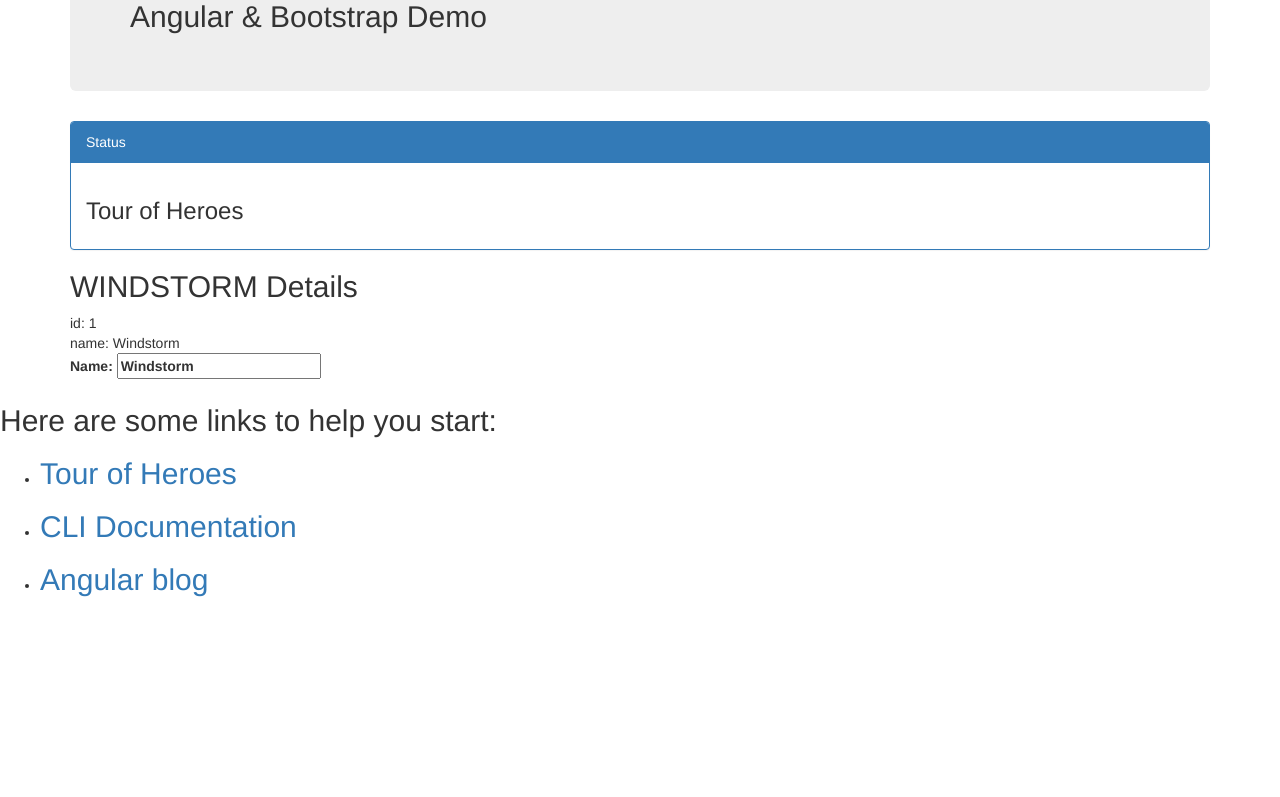
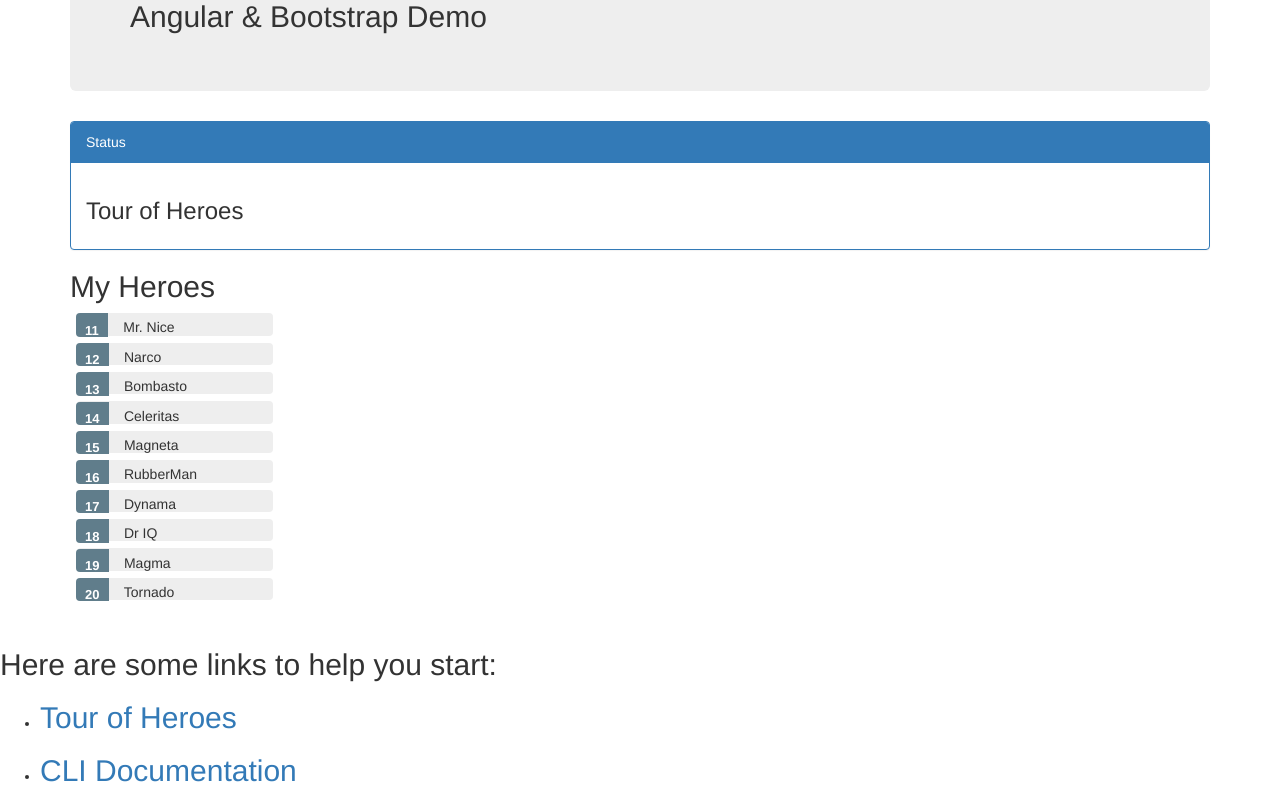
Before and after one commit to danielcgithub/basic-angular-app, an Angular app: page / in a window 1280 px wide. Shown: the part 527-1324 px from the top of the page. Before the commit the page ends 1133 px from the top, so only its background shows below. Built offline with nearby package versions, Linux system fonts and the light colour scheme.

Commit message:
The Tour of Heroes app displays a list of heroes in a Master/Detail view. You used *ngFor to display a list.

```diff
--- a/src/app/heroes/heroes.component.css
+++ b/src/app/heroes/heroes.component.css
@@ -0,0 +1,48 @@
+/* HeroesComponent's private CSS styles */
+.selected {
+    background-color: #CFD8DC !important;
+    color: white;
+  }
+  .heroes {
+    margin: 0 0 2em 0;
+    list-style-type: none;
+    padding: 0;
+    width: 15em;
+  }
+  .heroes li {
+    cursor: pointer;
+    position: relative;
+    left: 0;
+    background-color: #EEE;
+    margin: .5em;
+    padding: .3em 0;
+    height: 1.6em;
+    border-radius: 4px;
+  }
+  .heroes li.selected:hover {
+    background-color: #BBD8DC !important;
+    color: white;
+  }
+  .heroes li:hover {
+    color: #607D8B;
+    background-color: #DDD;
+    left: .1em;
+  }
+  .heroes .text {
+    position: relative;
+    top: -3px;
+  }
+  .heroes .badge {
+    display: inline-block;
+    font-size: small;
+    color: white;
+    padding: 0.8em 0.7em 0 0.7em;
+    background-color: #607D8B;
+    line-height: 1em;
+    position: relative;
+    left: -1px;
+    top: -4px;
+    height: 1.8em;
+    margin-right: .8em;
+    border-radius: 4px 0 0 4px;
+  }
--- a/src/app/heroes/heroes.component.html
+++ b/src/app/heroes/heroes.component.html
@@ -1,3 +1,11 @@
+<h2>My Heroes</h2>
+<ul class="heroes">
+  <li *ngFor="let hero of heroes">
+    <span class="badge">{{hero.id}}</span> {{hero.name}}
+  </li>
+</ul>
+
+<!--
 <h2>{{hero.name | uppercase}} Details</h2>
 <div><span>id: </span>{{hero.id}}</div>
 <div><span>name: </span>{{hero.name}}</div>
@@ -7,4 +15,4 @@
     Name:
     <input [(ngModel)] ="hero.name" placeholder="name"/>
   </label>
-</div>
+</div> -->
--- a/src/app/heroes/heroes.component.ts
+++ b/src/app/heroes/heroes.component.ts
@@ -1,5 +1,7 @@
 import { Component, OnInit } from '@angular/core';
 import { Hero } from '../hero';
+import { HEROES } from '../mock-heroes';
+
 
 @Component({
   selector: 'app-heroes',
@@ -12,6 +14,8 @@
     name: 'Windstorm'
   };
 
+  heroes = HEROES;
+
   constructor() { }
 
   ngOnInit() {
--- /dev/null
+++ b/src/app/mock-heroes.ts
@@ -0,0 +1,14 @@
+import { Hero } from './hero';
+
+export const HEROES: Hero[] = [
+  { id: 11, name: 'Mr. Nice' },
+  { id: 12, name: 'Narco' },
+  { id: 13, name: 'Bombasto' },
+  { id: 14, name: 'Celeritas' },
+  { id: 15, name: 'Magneta' },
+  { id: 16, name: 'RubberMan' },
+  { id: 17, name: 'Dynama' },
+  { id: 18, name: 'Dr IQ' },
+  { id: 19, name: 'Magma' },
+  { id: 20, name: 'Tornado' }
+];
```
